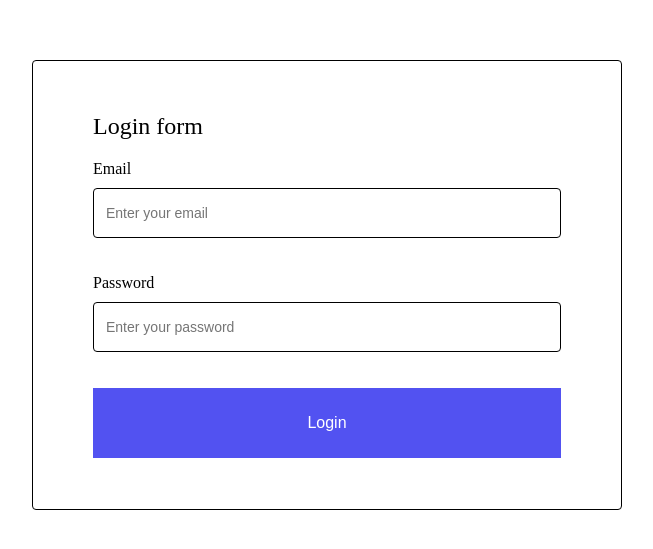
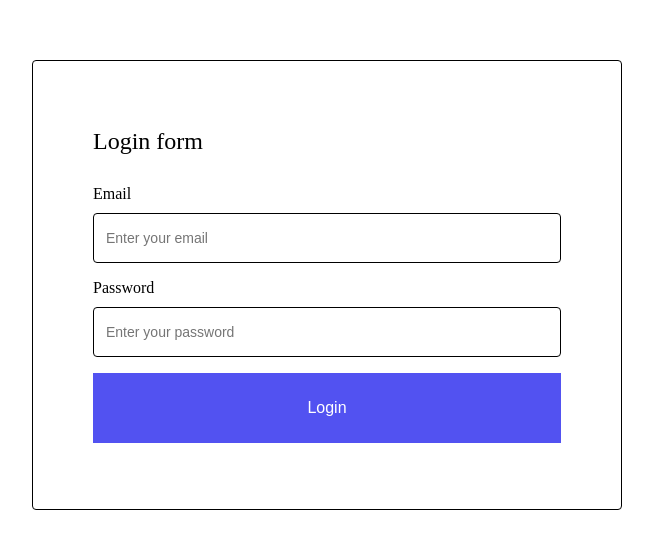
Before and after one commit to dobroznai/COHORT_54_FS_REACT_JS_PROJECT, a React (Vite) app: page / in a window 1280 px wide. Shown: the part 115-664 px from the top of the page, without its empty margins (313-966 px from the left). Built offline with nearby package versions, Linux system fonts and the light colour scheme.

Commit message:
review homework_03

```diff
--- a/src/components/Button/Button.jsx
+++ b/src/components/Button/Button.jsx
@@ -2,7 +2,7 @@ import "./styles.css";
 
 function Button({ buttonName = "Send", onClick = () => {}, children, type }) {
   return (
-    <button className="button_component" onClick={onClick}>
+    <button className="button_component" onClick={onClick} type={type}>
       {/* {children ? "" : buttonName} */}
       {!children && buttonName}
       {children}
--- a/src/components/Input/Input.jsx
+++ b/src/components/Input/Input.jsx
@@ -1,12 +1,15 @@
 import React from "react";
 import "./styles.css";
 
-function Input({ name, type = "text", placeholder, label }) {
+function Input({ id, name, type = "text", placeholder, label }) {
   return (
     <div className="input_wrapper">
-      <label className="input_label">{label}</label>
+      <label className="input_label" htmlFor={id}>
+        {label}
+      </label>
       <input
         className="input_field"
+        id={id}
         type={type}
         name={name}
         placeholder={placeholder}
--- a/src/components/LoginForm/LoginForm.jsx
+++ b/src/components/LoginForm/LoginForm.jsx
@@ -4,9 +4,9 @@ import Button from "../Button/Button";
 
 function LoginForm() {
   return (
-    <div className="login_form_wrapper">
-      <form className="login_form">
-        <p className="form_name">Login form</p>
+    <form className="login_form_wrapper">
+      <p className="form_name">Login form</p>
+      <div className="login_form">
         <Input
           name="email"
           type="email"
@@ -20,8 +20,8 @@ function LoginForm() {
           label="Password"
         />
         <Button type="submit" buttonName="Login" />
-      </form>
-    </div>
+      </div>
+    </form>
   );
 }
 
--- a/src/components/LoginForm/styles.css
+++ b/src/components/LoginForm/styles.css
@@ -1,13 +1,18 @@
 .login_form_wrapper {
   display: flex;
   flex-direction: column;
-  padding: 20px;
+  padding: 60px;
+  gap: 30px;
+  justify-content: center;
+  flex-wrap: wrap;
+  border: 1px, solid, black;
+  border-radius: 4px;
+  width: 590px;
+  height: 450px;
+  background-color: white;
 }
 
 .login_form {
-  display: flex;
-  flex-direction: column;
-  align-items: flex-start;
   gap: 20px;
 }
 
--- a/src/homework/Homework_03/styles.css
+++ b/src/homework/Homework_03/styles.css
@@ -1,12 +1,7 @@
 .homework03_page_wrapper {
   display: flex;
   flex-direction: column;
-  padding: 40px;
-  gap: 30px;
-  justify-content: center;
-  flex-wrap: wrap;
-  border: 1px, solid, black;
-  border-radius: 4px;
-  width: 590px;
-  height: 450px;
+  flex: 1;
+  align-items: center;
+  /* background-color: blue; */
 }
```
